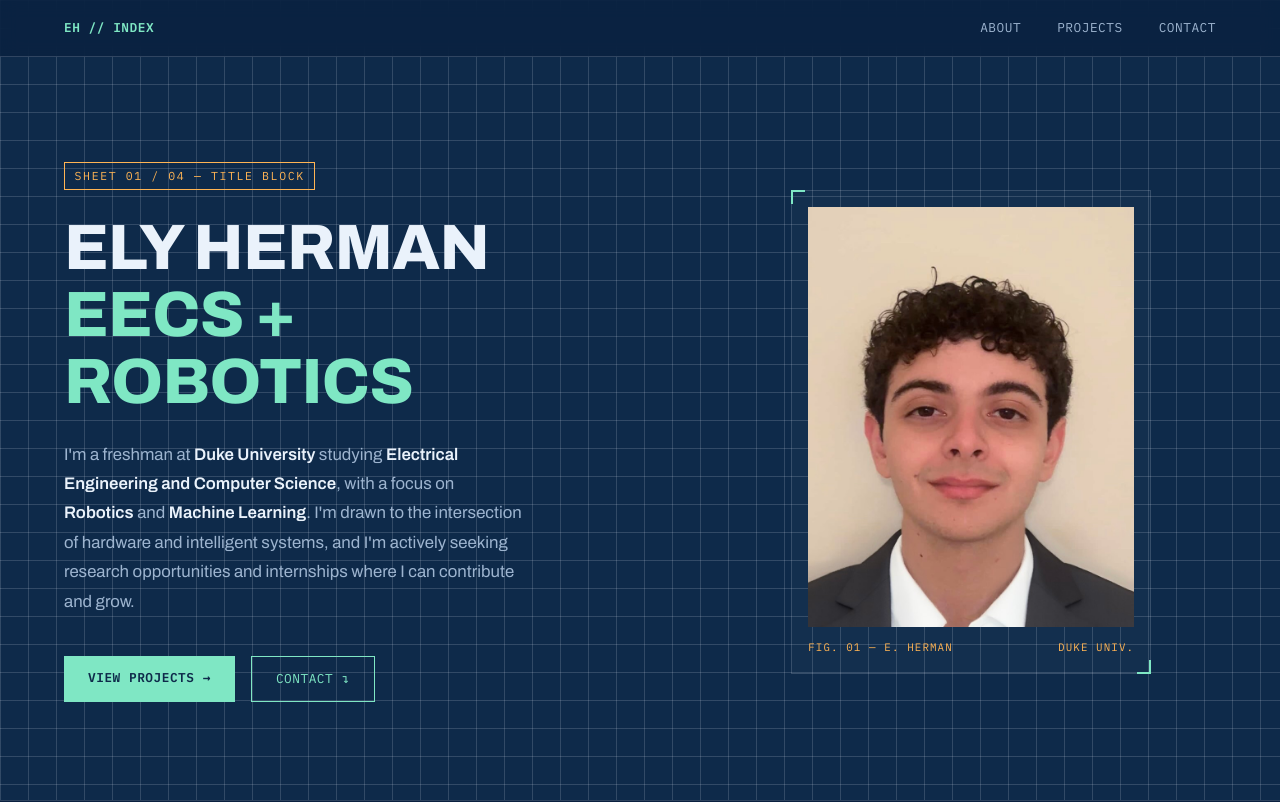
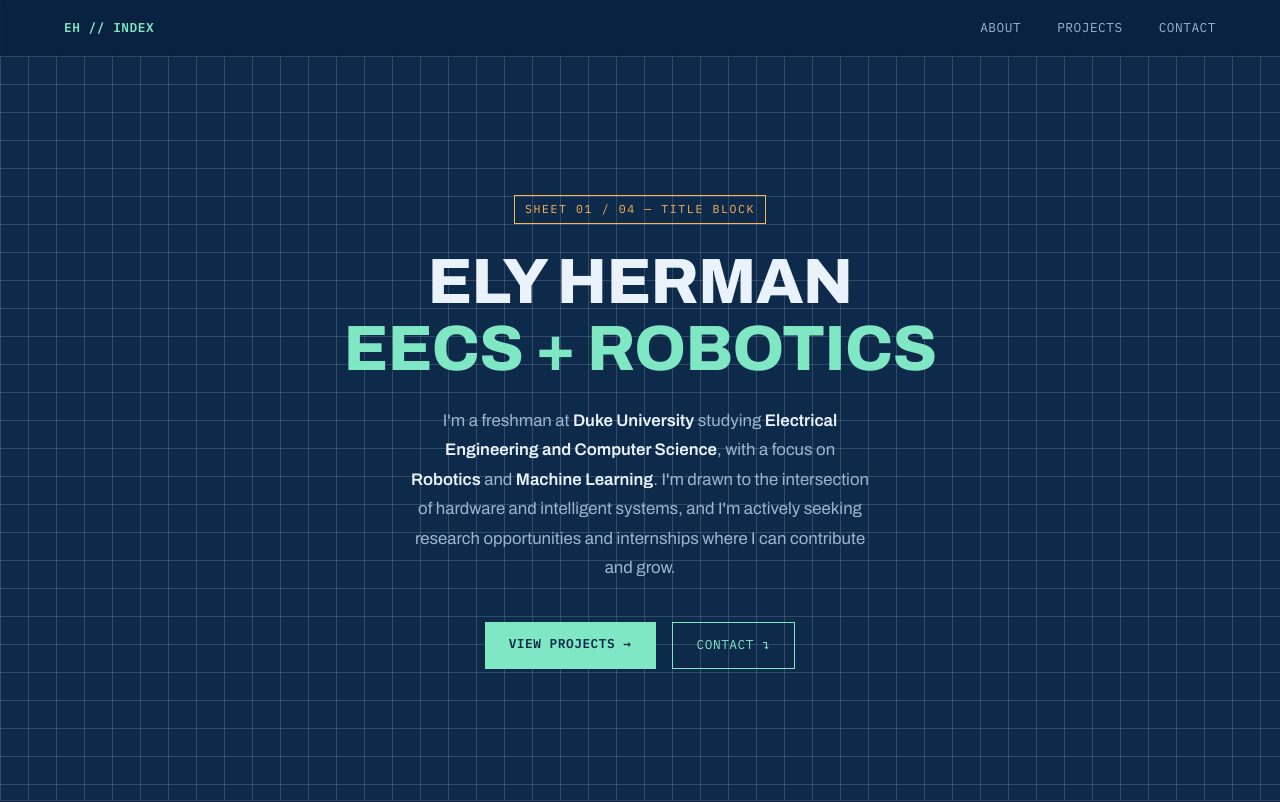
Before and after one commit to Ely6275/Ely6275.github.io, a plain HTML site: page index.html in a window 1280 px wide. Shown: the top 802 px of the page. Drawn offline with Linux system fonts and the light colour scheme.

Commit message:
Remove homepage headshot and center hero text
Drops the photo.jpg portrait and caption from the hero section and
centers the name/title/bio/CTA block in the space it freed up.

```diff
--- a/index.html
+++ b/index.html
@@ -59,13 +59,13 @@
     /* ── HERO ── */
     .hero {
       min-height: 100vh;
-      display: grid;
-      grid-template-columns: 1.1fr 0.9fr;
+      display: flex;
+      justify-content: center;
       align-items: center;
       padding: 8rem 4rem 4rem;
-      gap: 4rem;
+      text-align: center;
     }
-    .hero-text { max-width: 560px; }
+    .hero-text { max-width: 640px; margin: 0 auto; }
     .hero-eyebrow {
       display: inline-block;
       font-family: var(--mono);
@@ -86,10 +86,10 @@
     .hero-title em { font-style: normal; color: var(--accent); }
     .hero-bio {
       font-size: 1.05rem; color: var(--muted); line-height: 1.75;
-      max-width: 460px; margin-bottom: 2.5rem;
+      max-width: 460px; margin: 0 auto 2.5rem;
     }
     .hero-bio b { color: var(--ink); font-weight: 600; }
-    .hero-cta { display: flex; gap: 1rem; flex-wrap: wrap; }
+    .hero-cta { display: flex; gap: 1rem; flex-wrap: wrap; justify-content: center; }
     .btn {
       display: inline-block; padding: 0.75rem 1.5rem;
       font-family: var(--mono); font-size: 0.8rem; letter-spacing: 0.04em;
@@ -100,27 +100,6 @@
     .btn-primary:hover { box-shadow: 0 0 18px rgba(127,231,196,0.45); }
     .btn-ghost { background: transparent; color: var(--accent); border: 1px solid var(--accent); }
     .btn-ghost:hover { background: rgba(127,231,196,0.1); }
-
-    .hero-image { display: flex; justify-content: center; align-items: center; }
-    .fig-frame {
-      position: relative;
-      width: 360px;
-      padding: 1rem;
-      border: 1px solid var(--line);
-      background: var(--panel);
-    }
-    .fig-frame::before, .fig-frame::after {
-      content: ""; position: absolute; width: 14px; height: 14px;
-      border-color: var(--accent); border-style: solid;
-    }
-    .fig-frame::before { top: -1px; left: -1px; border-width: 2px 0 0 2px; }
-    .fig-frame::after { bottom: -1px; right: -1px; border-width: 0 2px 2px 0; }
-    .fig-frame img { width: 100%; height: 420px; object-fit: cover; display: block; }
-    .fig-caption {
-      font-family: var(--mono); font-size: 0.68rem; letter-spacing: 0.1em;
-      color: var(--amber); margin-top: 0.75rem;
-      display: flex; justify-content: space-between;
-    }
 
     /* ── SECTION COMMON ── */
     section { padding: 6rem 4rem; }
@@ -239,11 +218,10 @@
     .hero-title    { animation-delay: 0.2s; }
     .hero-bio      { animation-delay: 0.35s; }
     .hero-cta      { animation-delay: 0.5s; }
-    .hero-image    { animation: fadeUp 0.9s 0.3s ease both; }
 
     @media (prefers-reduced-motion: reduce) {
       html { scroll-behavior: auto; }
-      .hero-text > *, .hero-image { animation: none; }
+      .hero-text > * { animation: none; }
       .project-card, .btn { transition: none; }
     }
 
@@ -251,11 +229,8 @@
     @media (max-width: 768px) {
       nav { padding: 1rem 1.5rem; }
       .nav-links { display: none; }
-      .hero { grid-template-columns: 1fr; padding: 6rem 1.5rem 3rem; text-align: center; }
-      .hero-eyebrow { margin-left: auto; margin-right: auto; }
+      .hero { padding: 6rem 1.5rem 3rem; }
       .hero-bio { max-width: 100%; }
-      .hero-cta { justify-content: center; }
-      .hero-image { display: none; }
       section { padding: 4rem 1.5rem; }
       .about-grid { grid-template-columns: 1fr; gap: 3rem; }
       footer { padding: 1.5rem; }
@@ -288,15 +263,6 @@
       <div class="hero-cta">
         <a href="#projects" class="btn btn-primary">VIEW PROJECTS →</a>
         <a href="#contact" class="btn btn-ghost">CONTACT ↴</a>
-      </div>
-    </div>
-    <div class="hero-image">
-      <div class="fig-frame">
-        <img src="photo.jpg" alt="Ely Herman">
-        <div class="fig-caption">
-          <span>FIG. 01 — E. HERMAN</span>
-          <span>DUKE UNIV.</span>
-        </div>
       </div>
     </div>
   </section>
```
